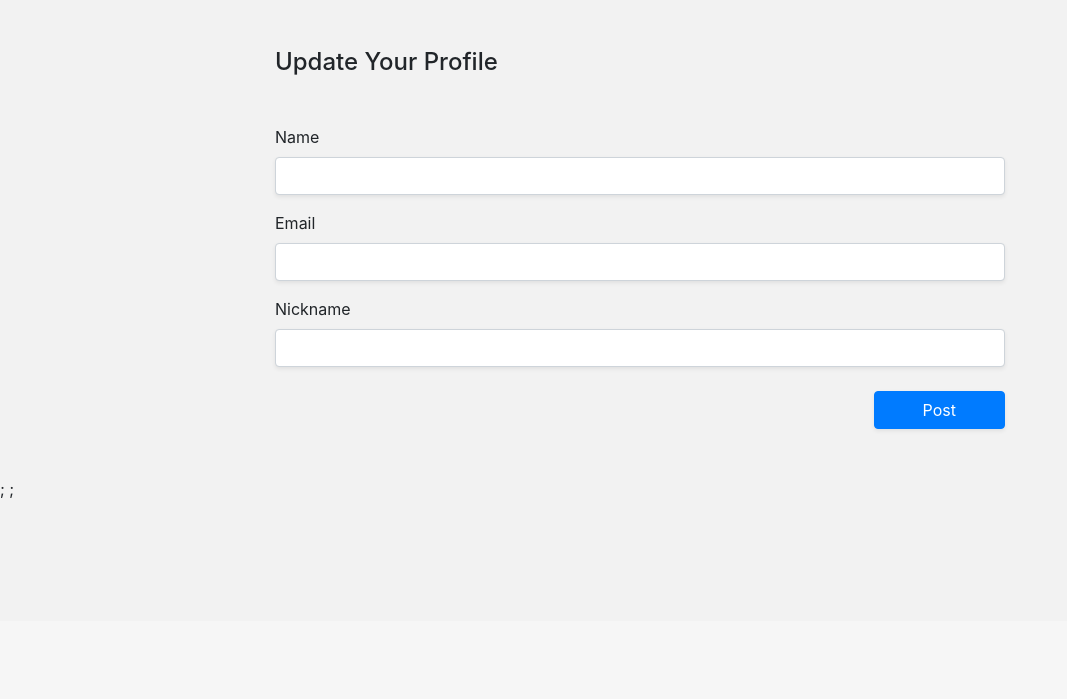
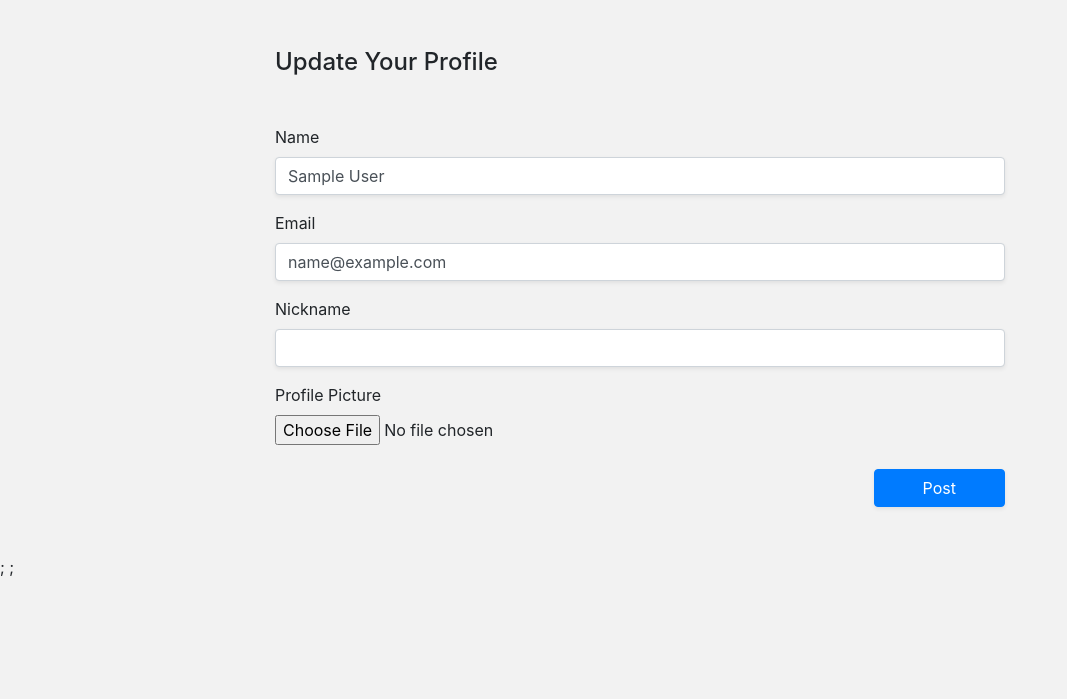
Before and after one commit to LearnWithHasinHayder/lwhh-laravel-cms-example, a Laravel app: page /profile in a window 1280 px wide. Shown: the part 250-949 px from the top of the page, without its empty margins (0-1067 px from the left). Before the commit the page ends 748 px from the top, so only its background shows below. Run offline with Laravel 8, Linux system fonts and the light colour scheme; the visitor is signed in with stand-in values (Sample User, id 1).

Commit message:
Shoutbox Demo

```diff
--- a/app/Http/Controllers/HomeController.php
+++ b/app/Http/Controllers/HomeController.php
@@ -48,8 +48,26 @@
         }
     }
 
+    function saveProfile(Request $request){
+        if(Auth::check()){
+            $user = Auth::user();
+            $user->name = $request->name;
+            $user->email = $request->email;
+            $user->nickname = $request->nickname;
+
+            $profileImage = 'user'.$user->id.'.'.$request->image->extension();
+            $request->image->move(public_path('images'),$profileImage);
+
+            $user->avatar = asset("images/{$profileImage}");
+
+            $user->save();
+            return redirect()->route('shout.profile');
+        }
+    }
+
     public function profile()
     {
+
         return view('profile');
     }
 }
--- a/app/User.php
+++ b/app/User.php
@@ -16,7 +16,7 @@
      * @var array
      */
     protected $fillable = array(
-        'name', 'email', 'password',
+        'name', 'email', 'password'
     );
 
     /**
--- a/resources/views/profile.blade.php
+++ b/resources/views/profile.blade.php
@@ -4,22 +4,27 @@
 <div class="container mb-5">
     <div class="row">
         <div class="col-md-8 offset-md-2">
-            <form action="{{ route('shout.save') }}" method="POST" class="mt-5 mb-5">
+            <form action="{{ route('shout.saveprofile') }}" method="POST" class="mt-5 mb-5" enctype="multipart/form-data" >
                 @csrf
                 <h4 class="mb-5">Update Your Profile</h4>
                 <div class="form-group">
                     <label for="name">Name</label>
-                    <input type="text" name="name" id="name" class="shadow-sm form-control">
+                <input type="text" name="name" id="name" value="{{ Auth::user()->name }}" class="shadow-sm form-control">
                 </div>
 
                 <div class="form-group">
                     <label for="email">Email</label>
-                    <input type="text" name="email" id="email" class="shadow-sm form-control">
+                    <input type="text" name="email" value="{{ Auth::user()->email }}" id="email" class="shadow-sm form-control">
                 </div>
 
                 <div class="form-group">
-                    <label for="username">Nickname</label>
-                    <input type="text" name="username" id="username" class="shadow-sm form-control">
+                    <label for="nickname">Nickname</label>
+                    <input type="text" name="nickname" value="{{ Auth::user()->nickname }}" id="nickname" class="shadow-sm form-control">
+                </div>
+
+                <div class="form-group">
+                    <label for="image">Profile Picture</label>
+                    <input type="file" name="image" id="image" class="form-control-file">
                 </div>
 
                 <div class="form-group">
--- a/routes/web.php
+++ b/routes/web.php
@@ -25,3 +25,4 @@
 Route::get( '/shout', [HomeController::class,'shoutHome'])->name('shout');
 Route::post( '/savestatus', [HomeController::class,'saveStatus'])->name('shout.save');
 Route::get( '/profile', [HomeController::class,'profile'])->name('shout.profile');
+Route::post( '/saveprofile', [HomeController::class,'saveProfile'])->name('shout.saveprofile');
```
Also changed, not shown: database/migrations/2020_04_11_154327_add_nickname_field_to_users_table.php (added), database/migrations/2020_04_11_160028_add_avatar_field_to_users_table.php (added), public/images/avatar.jpg (added), public/images/user1.png (added), 2 other files.
